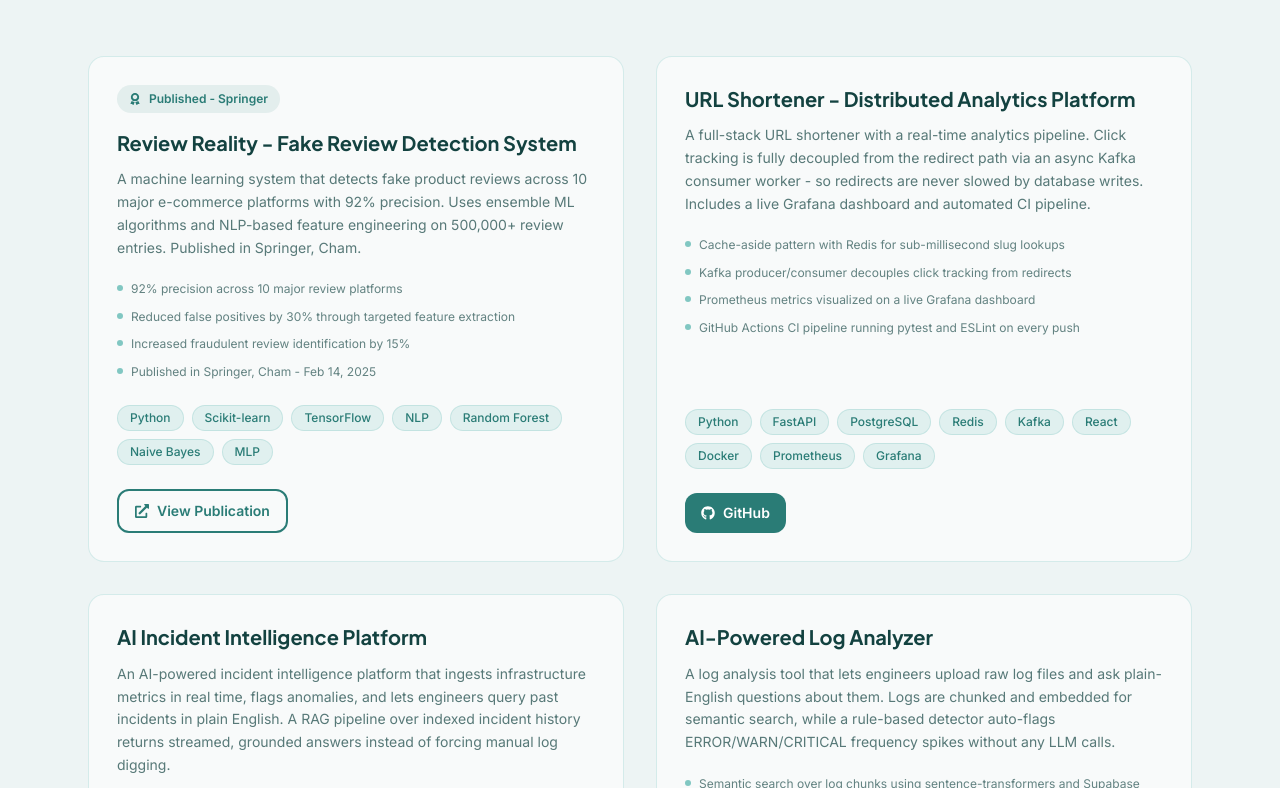
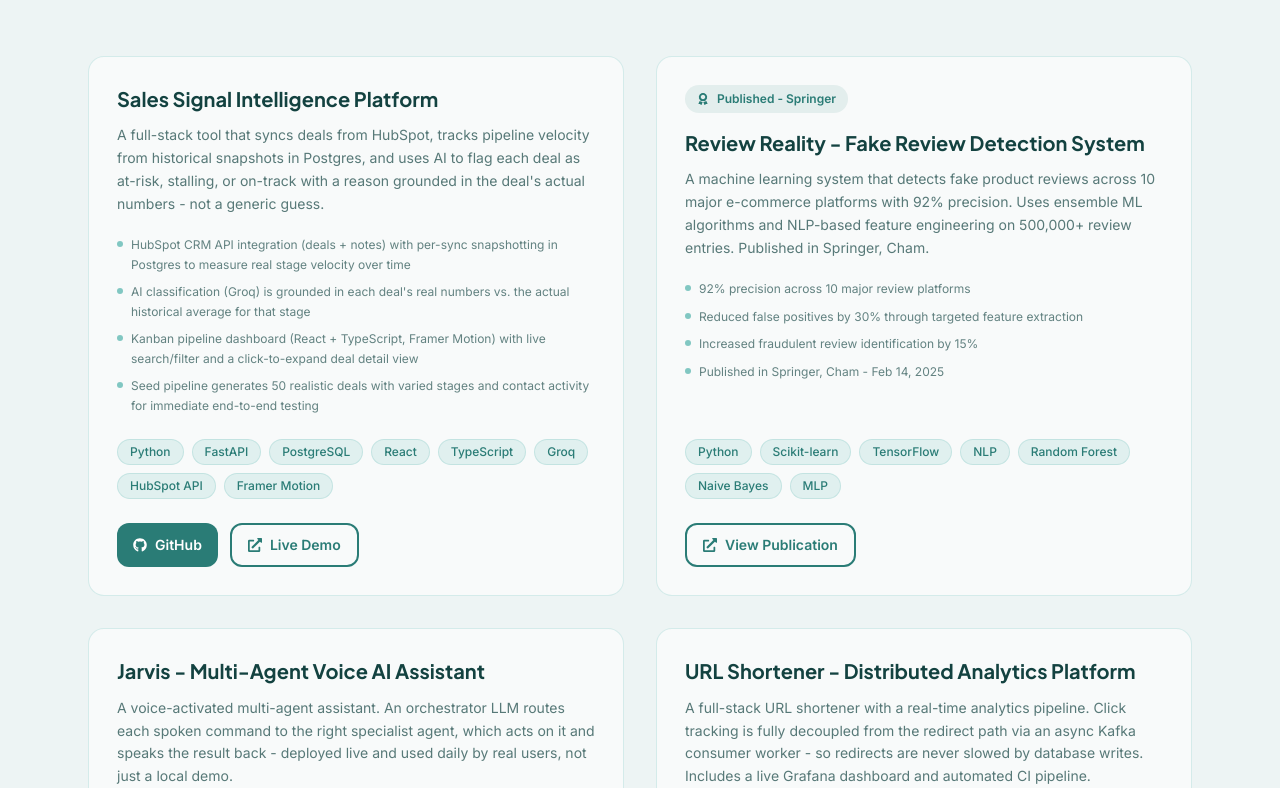
Before and after one commit to chigurupatiakhil5/portfolio, a Next.js app: page / in a window 1280 px wide. Shown: the part 2592-3380 px from the top of the page. Built offline with nearby package versions, Linux system fonts and the light colour scheme.

Commit message:
feat: add Sales Signal Intelligence Platform, live demo links, and updated resume
Add new project card with GitHub/live links, update Skills with Framer
Motion, Neon, Render, Vercel, and a HubSpot API entry, and swap in the
latest resume PDF.

```diff
--- a/src/components/Projects.jsx
+++ b/src/components/Projects.jsx
@@ -9,6 +9,22 @@ const fadeUp = {
 };
 
 const projects = [
+  {
+    title:       "Sales Signal Intelligence Platform",
+    description:
+      "A full-stack tool that syncs deals from HubSpot, tracks pipeline velocity from historical snapshots in Postgres, and uses AI to flag each deal as at-risk, stalling, or on-track with a reason grounded in the deal's actual numbers - not a generic guess.",
+    highlights: [
+      "HubSpot CRM API integration (deals + notes) with per-sync snapshotting in Postgres to measure real stage velocity over time",
+      "AI classification (Groq) is grounded in each deal's real numbers vs. the actual historical average for that stage",
+      "Kanban pipeline dashboard (React + TypeScript, Framer Motion) with live search/filter and a click-to-expand deal detail view",
+      "Seed pipeline generates 50 realistic deals with varied stages and contact activity for immediate end-to-end testing",
+    ],
+    stack: ["Python", "FastAPI", "PostgreSQL", "React", "TypeScript", "Groq", "HubSpot API", "Framer Motion"],
+    github: "https://github.com/chigurupatiakhil5/sales-signal-platform",
+    live:   "https://sales-signal-platform.vercel.app",
+    liveLabel: "Live Demo",
+    badge: null,
+  },
   {
     title:       "Review Reality - Fake Review Detection System",
     description:
@@ -22,7 +38,24 @@ const projects = [
     stack: ["Python", "Scikit-learn", "TensorFlow", "NLP", "Random Forest", "Naive Bayes", "MLP"],
     github: null,
     live:   "https://link.springer.com/chapter/10.1007/978-3-031-74885-1_20",
+    liveLabel: "View Publication",
     badge: "Published - Springer",
+  },
+  {
+    title:       "Jarvis - Multi-Agent Voice AI Assistant",
+    description:
+      "A voice-activated multi-agent assistant. An orchestrator LLM routes each spoken command to the right specialist agent, which acts on it and speaks the result back - deployed live and used daily by real users, not just a local demo.",
+    highlights: [
+      "Orchestrator (Groq LLaMA 3.3-70B) routes commands across 7 specialist agents - Research, Writer, Email, Code, Monitor, Preferences, General",
+      "Full voice pipeline: local wake-word detection, faster-whisper speech-to-text, streaming TTS via ElevenLabs/Piper",
+      "Multi-user accounts via Supabase Auth (JWKS/JWT verification) with per-user preferences and history",
+      "Every agent decision logged to Postgres for full traceability; deployed on Render + Vercel and shared with real users",
+    ],
+    stack: ["Python", "FastAPI", "Groq", "LLaMA 3.3-70B", "Supabase", "faster-whisper", "ElevenLabs", "React", "TypeScript"],
+    github: "https://github.com/chigurupatiakhil5/Jarvis",
+    live:   "https://jarvis-plum-gamma-14.vercel.app",
+    liveLabel: "Live Demo",
+    badge: null,
   },
   {
     title:       "URL Shortener - Distributed Analytics Platform",
@@ -66,7 +99,8 @@ const projects = [
     ],
     stack: ["React", "Vite", "FastAPI", "Groq", "LLaMA 3", "Sentence-Transformers", "Supabase pgvector", "Docker"],
     github: "https://github.com/chigurupatiakhil5/ai-log-analyzer",
-    live:   null,
+    live:   "https://ai-log-analyzer-murex.vercel.app/",
+    liveLabel: "Live Demo",
     badge:  null,
   },
   {
@@ -185,7 +219,7 @@ export default function Projects() {
                     className="flex items-center gap-2 border-2 border-primary text-primary font-sans text-sm font-semibold px-4 py-2.5 rounded-xl hover:bg-primary/5 transition-colors duration-200"
                   >
                     <FaExternalLinkAlt />
-                    View Publication
+                    {project.liveLabel ?? "Live Demo"}
                   </a>
                 )}
               </div>
--- a/src/components/Skills.jsx
+++ b/src/components/Skills.jsx
@@ -12,6 +12,7 @@ import {
   FaChartBar,
   FaDatabase,
   FaCloud,
+  FaPlug,
 } from "react-icons/fa";
 
 const fadeUp = {
@@ -33,7 +34,7 @@ const skillCategories = [
   {
     category: "Frontend",
     icon: FaLayerGroup,
-    skills: ["React.js", "Next.js", "Vite"],
+    skills: ["React.js", "Next.js", "Vite", "Framer Motion", "Tailwind CSS"],
   },
   {
     category: "AI / ML",
@@ -63,12 +64,17 @@ const skillCategories = [
   {
     category: "Databases",
     icon: FaDatabase,
-    skills: ["PostgreSQL", "MongoDB", "Redis", "Supabase pgvector"],
+    skills: ["PostgreSQL", "Neon", "MongoDB", "Redis", "Supabase pgvector"],
   },
   {
     category: "Cloud & DevOps",
     icon: FaCloud,
-    skills: ["AWS", "GitHub Actions", "GitLab CI/CD", "pytest", "Linux"],
+    skills: ["AWS", "Render", "Vercel", "GitHub Actions", "GitLab CI/CD", "pytest", "Linux"],
+  },
+  {
+    category: "Third-Party APIs",
+    icon: FaPlug,
+    skills: ["HubSpot API"],
   },
 ];
 
```
Also changed, not shown: 1 other file (tests, documents, lock files or other folders).
